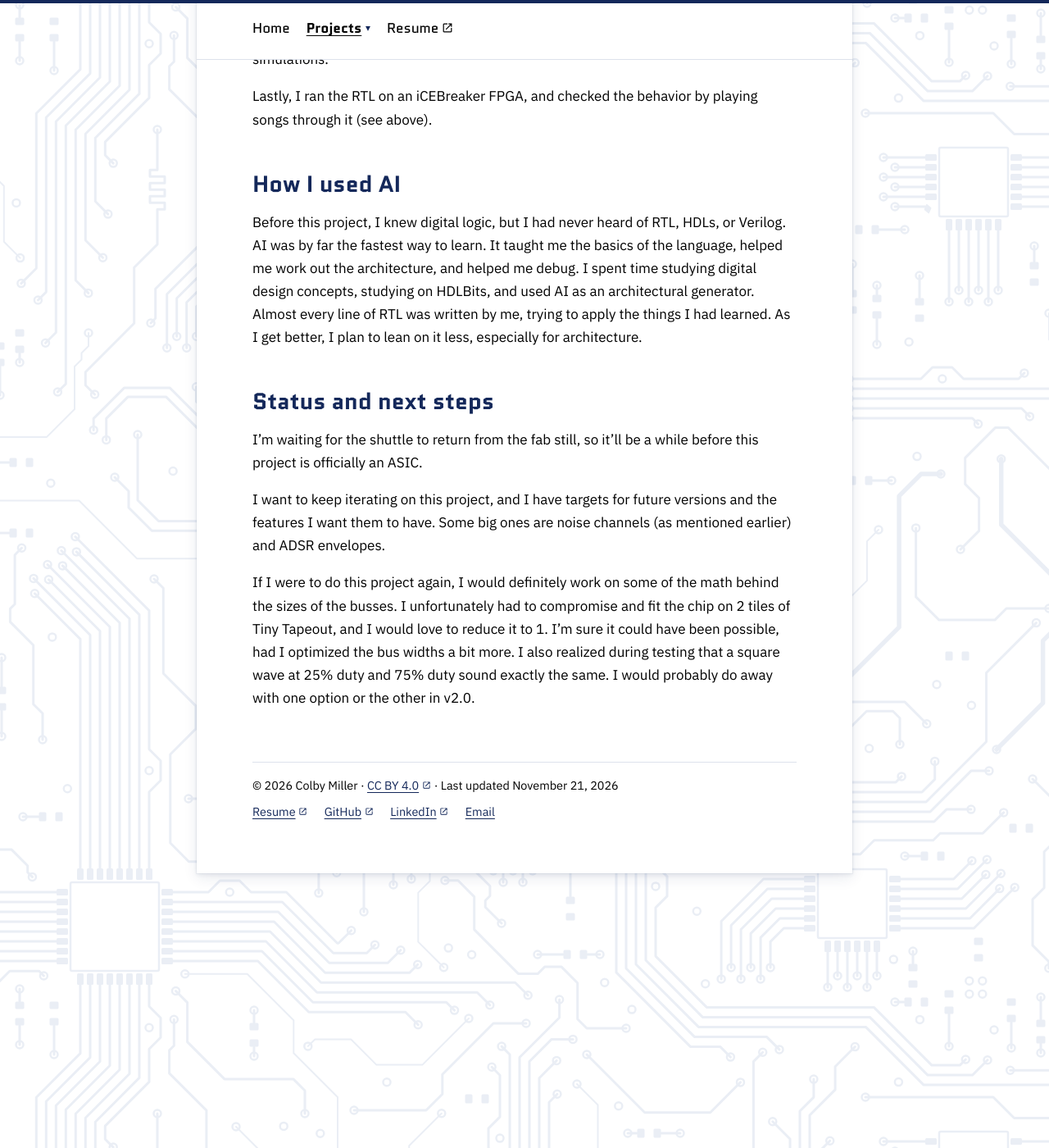
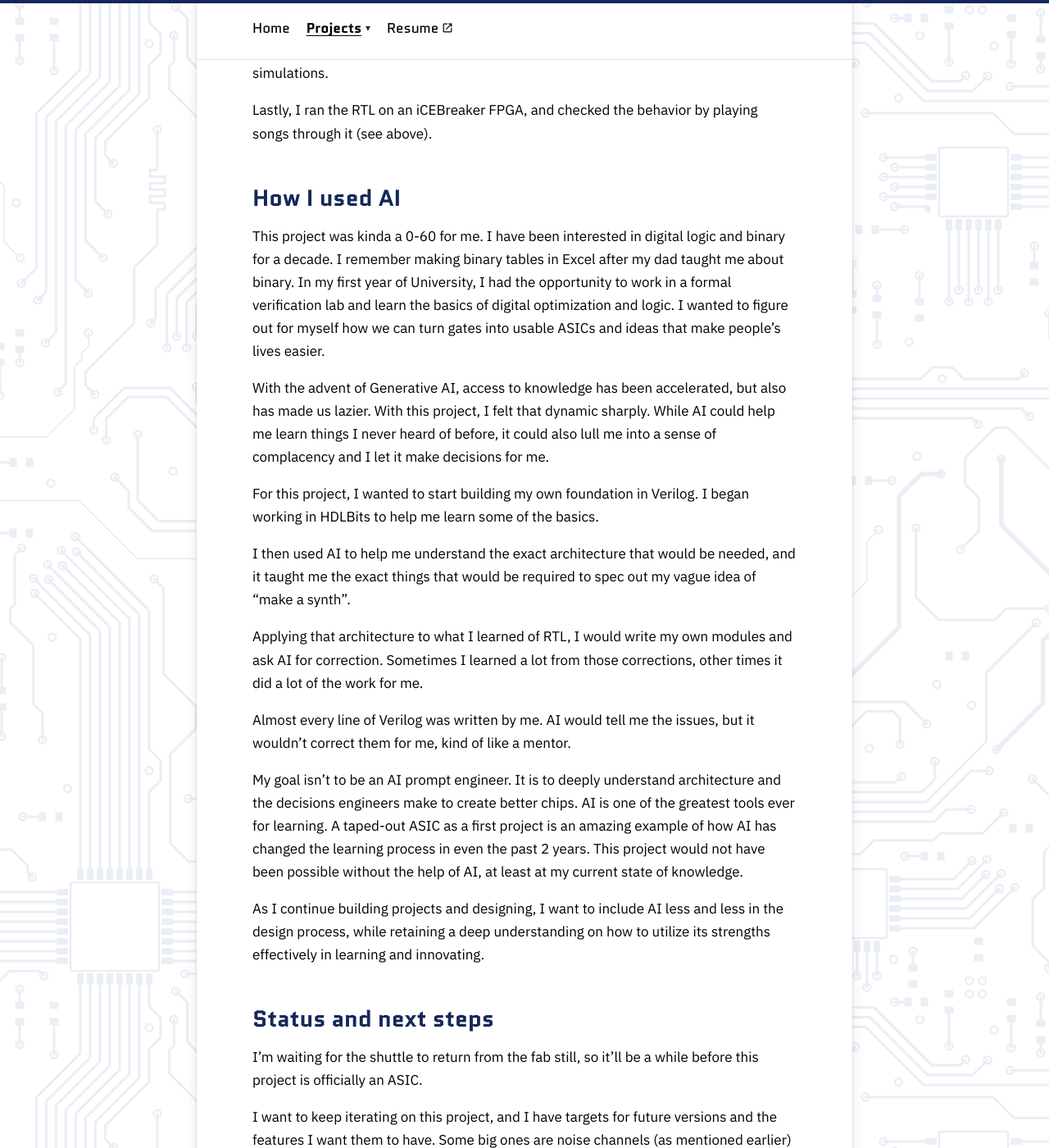
Before and after one commit to Colbywonn/colbywonn.com, a Jekyll site: the page built from projects/synth/index.md, in a window 1280 px wide and 1400 px high, scrolled down 3786 px. Shown: the whole window at 82% size. Built offline with Jekyll 4.4.1, drawn with Linux system fonts in a browser that asks for light colours; some of the changed text lies outside the part shown.

Commit message:
Poly-Synth: rewrite How I used AI, split Verification
- How I used AI rewritten in my own words
- Verification's first paragraph split into method and debugging
- Listening section: the recordings came from the FPGA

Co-Authored-By: Claude Opus 5.5 <noreply@anthropic.com>

```diff
--- a/projects/synth/index.md
+++ b/projects/synth/index.md
@@ -21,7 +21,7 @@ My target was to have the chip fit reasonably into a Tiny Tapeout submission, pa
 
 ## Listen to it here!
 
-Video game (or "Chiptune") music lends itself very well to the architecture of Poly-Synth. It creates the same waveforms that the sound chips in old video game consoles like the NES did, although they diverge greatly in their architecture. While testing Poly-Synth on an FPGA, I decided to see how well it could handle some of the songs from old video games. Using a program that converts MIDI files into the needed tuning words, I bit-banged them to the synthesizer. These recordings were actually driven by the FPGA, and are rather good replications of the original songs.
+Video game (or "Chiptune") music lends itself very well to the architecture of Poly-Synth. It creates the same waveforms that the sound chips in old video game consoles like the NES did, although they diverge greatly in their architecture. While testing Poly-Synth on an FPGA, I decided to see how well it could handle some of the songs from old video games. Using a program that converts MIDI files into the needed tuning words, I bit-banged them to the synthesizer. These recordings actually came from the FPGA, and are rather good replications of the original songs.
 
 Poly-Synth v1.0 has some limitations that its inspirations overcame, such as noise channels for percussion and more notes at once. With time, I plan to build up Poly-Synth so its capabilities are more akin to that of early synthesizers.
 
@@ -49,7 +49,9 @@ This right here is the die render of the ASIC. Honestly I'm still learning how t
 
 ## Verification
 
-Verification-wise, I tested each module of my RTL against a golden-model test bench. I identified the desired behavior of the circuit, designed a function to replicate the behavior, and tested that function against the actual behavior of the module. When a test came back off, I went into my RTL and GTKWave to correct behavior. (AI was very handy for this, please see [that section](#how-i-used-ai) for more on how I used AI for this project). This helped me catch errors, such as incorrectly handling reset values, or forgetting to initialize values on startup, so they always held x in GTKWave.
+Verification-wise, I tested each module of my RTL against a golden-model test bench. I identified the desired behavior of the circuit, designed a function to replicate the behavior, and tested that function against the actual behavior of the module.
+
+When a test came back off, I went into my RTL and GTKWave to correct behavior. (AI was very handy for this, please see [that section](#how-i-used-ai) for more on how I used AI for this project). This helped me catch errors, such as incorrectly handling reset values, or forgetting to initialize values on startup, so they always held x in GTKWave.
 
 When my test benches came back passing, I would mutation test my RTL, to prove that my tests would catch errors when there were actual errors in my code.
 
@@ -59,7 +61,21 @@ Lastly, I ran the RTL on an iCEBreaker FPGA, and checked the behavior by playing
 
 ## How I used AI
 
-Before this project, I knew digital logic, but I had never heard of RTL, HDLs, or Verilog. AI was by far the fastest way to learn. It taught me the basics of the language, helped me work out the architecture, and helped me debug. I spent time studying digital design concepts, studying on HDLBits, and used AI as an architectural generator. Almost every line of RTL was written by me, trying to apply the things I had learned. As I get better, I plan to lean on it less, especially for architecture.
+This project was kinda a 0-60 for me. I have been interested in digital logic and binary for a decade. I remember making binary tables in Excel after my dad taught me about binary. In my first year of University, I had the opportunity to work in a formal verification lab and learn the basics of digital optimization and logic. I wanted to figure out for myself how we can turn gates into usable ASICs and ideas that make people's lives easier.
+
+With the advent of Generative AI, access to knowledge has been accelerated, but also has made us lazier. With this project, I felt that dynamic sharply. While AI could help me learn things I never heard of before, it could also lull me into a sense of complacency and I let it make decisions for me.
+
+For this project, I wanted to start building my own foundation in Verilog. I began working in HDLBits to help me learn some of the basics.
+
+I then used AI to help me understand the exact architecture that would be needed, and it taught me the exact things that would be required to spec out my vague idea of "make a synth".
+
+Applying that architecture to what I learned of RTL, I would write my own modules and ask AI for correction. Sometimes I learned a lot from those corrections, other times it did a lot of the work for me.
+
+Almost every line of Verilog was written by me. AI would tell me the issues, but it wouldn't correct them for me, kind of like a mentor.
+
+My goal isn't to be an AI prompt engineer. It is to deeply understand architecture and the decisions engineers make to create better chips. AI is one of the greatest tools ever for learning. A taped-out ASIC as a first project is an amazing example of how AI has changed the learning process in even the past 2 years. This project would not have been possible without the help of AI, at least at my current state of knowledge.
+
+As I continue building projects and designing, I want to include AI less and less in the design process, while retaining a deep understanding on how to utilize its strengths effectively in learning and innovating.
 
 ## Status and next steps
 
```
